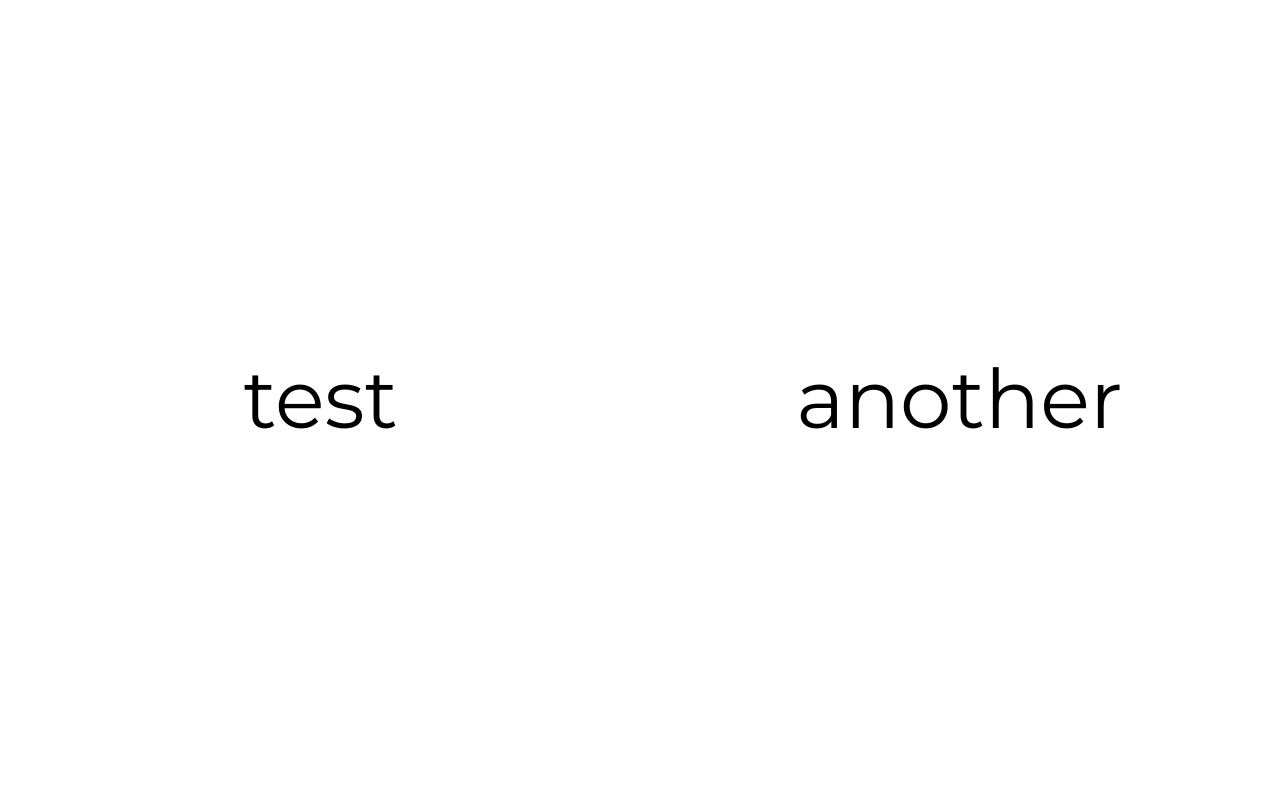
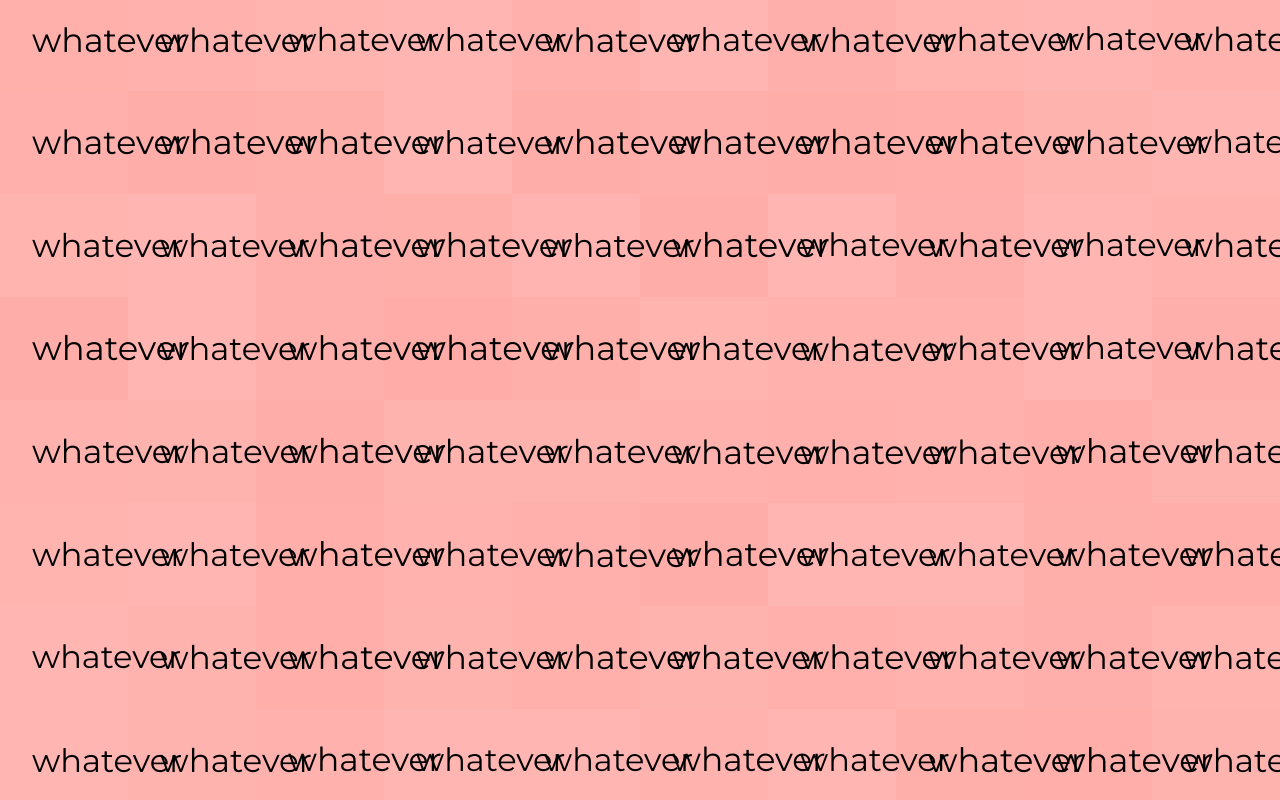
Before and after one commit to DSchau/spread-love, a Gatsby site in the folder client/: page /love in a window 1280 px wide. Built offline with nearby package versions, Linux system fonts and the light colour scheme; Gatsby itself is replaced by a stand-in of ours.

Commit message:
chore: implement color shift algorithm

```diff
--- a/client/src/components/love-canvas.js
+++ b/client/src/components/love-canvas.js
@@ -12,13 +12,19 @@ const Container = styled.div`
 const Table = styled.table`
   table-layout: fixed;
   width: 100%;
+  border-spacing: 0;
 `
+
+const Body = styled.tbody``
 
 const Row = styled.tr``
 const Cell = styled.td`
   font-size: ${props => props.fontSize}px;
-  padding: 1rem;
+  padding: 2rem;
   text-align: center;
+  background-color: ${props => `hsl(3, 100%, ${props.lightness}%)`};
+  color: ${props => props.color};
+  border: 0;
 `
 
 const Empty = () => (
@@ -49,6 +55,7 @@ class Love extends React.Component {
 
     return (
       <Table>
+        <Body>
           {new Array(tableSize).fill(undefined).map((_, rowIndex) => {
             return (
               <Row key={rowIndex}>
@@ -58,8 +65,18 @@ class Love extends React.Component {
                     return null
                   }
                   const scale = 32 + (item.count / total) * 100
+                  const lightness = Math.max(
+                    35,
+                    85 - (item.count / total) * 100
+                  )
+                  const color = lightness < 50 ? 'white' : 'black'
                   return (
-                  <Cell key={`${rowIndex}-${colIndex}`} fontSize={scale}>
+                    <Cell
+                      key={`${rowIndex}-${colIndex}`}
+                      fontSize={scale}
+                      lightness={lightness}
+                      color={color}
+                    >
                       {item.name}
                     </Cell>
                   )
@@ -67,6 +84,7 @@ class Love extends React.Component {
               </Row>
             )
           })}
+        </Body>
       </Table>
     )
   }
--- a/client/src/pages/love.js
+++ b/client/src/pages/love.js
@@ -27,16 +27,10 @@ class Love extends React.Component {
     return (
       <Container>
         <LoveCanvas
-          items={[
-            {
-              name: 'test',
-              count: 1,
-            },
-            {
-              name: 'another',
-              count: 1,
-            },
-          ]}
+          items={new Array(100).fill(undefined).map(() => ({
+            name: 'whatever',
+            count: Math.floor(Math.random() * 500),
+          }))}
         />
       </Container>
     )
```
Lines whose indentation alone changed are shown as unchanged.
